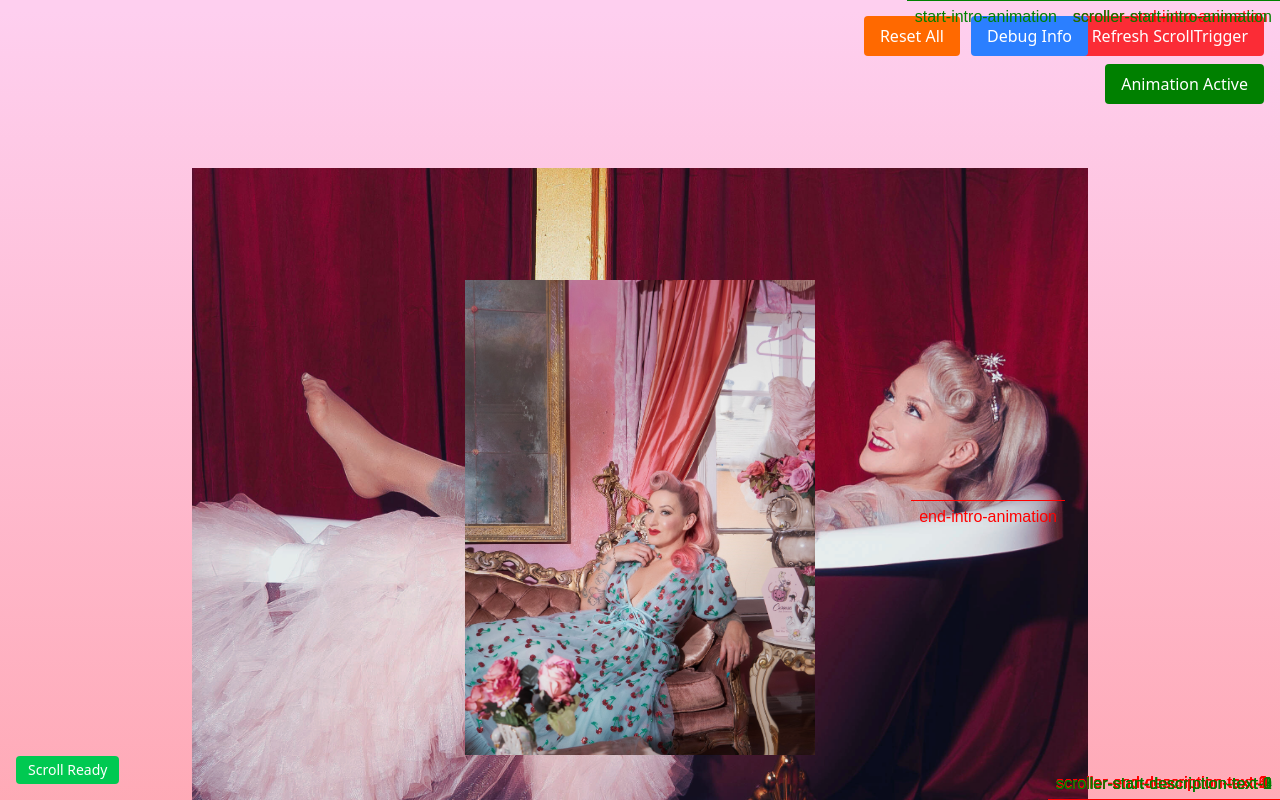
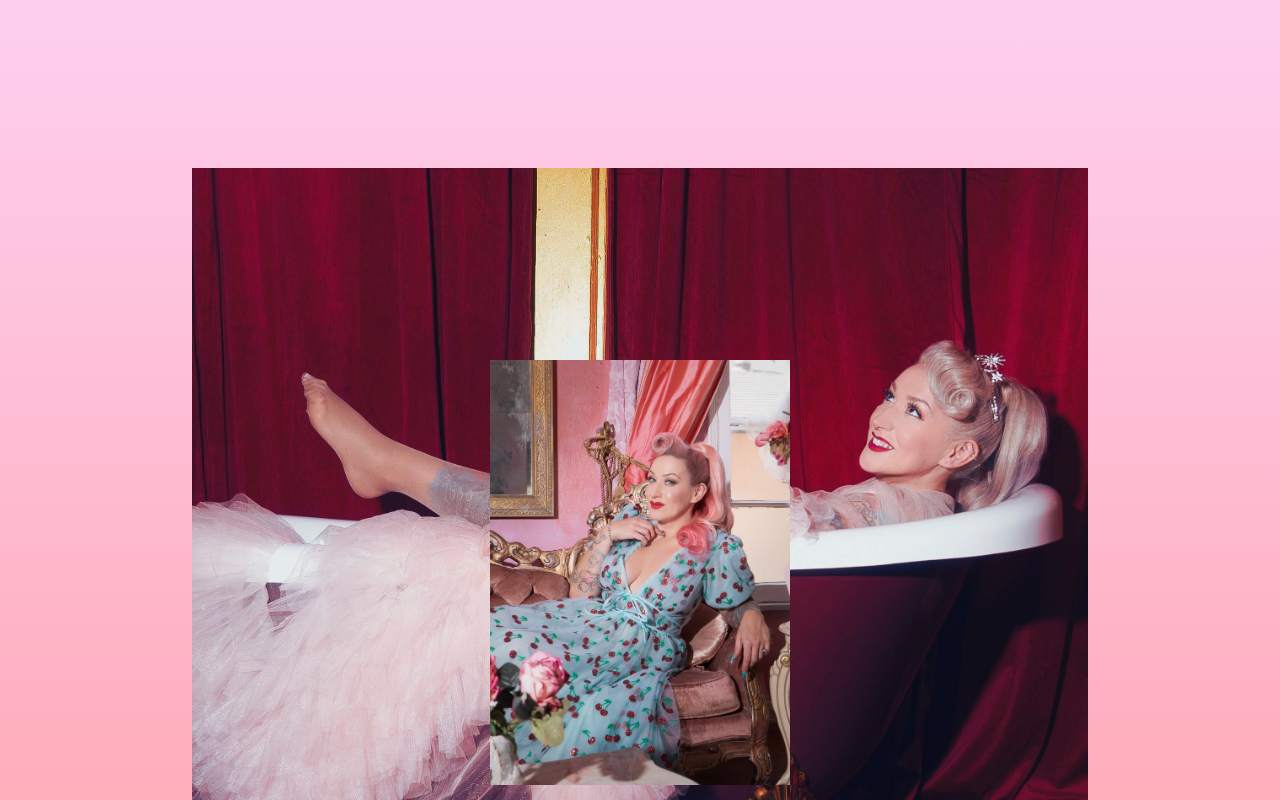
Before and after one commit to sphcastillo/newHomepageConcept, a Next.js app: page /homepage in a window 1280 px wide. Shown: the top 800 px of the page. Built offline with nearby package versions, Linux system fonts and the light colour scheme.

Commit message:
Testing buttons & markers for debugging have been removed - animation working perfectly for Intro & Description components

```diff
--- a/app/providers/SmoothScrollProvider.tsx
+++ b/app/providers/SmoothScrollProvider.tsx
@@ -78,11 +78,11 @@ export default function SmoothScrollProvider({
     <>
       {children}
       {/* Add a global ready state indicator */}
-      {isReady && (
+      {/* {isReady && (
         <div className="fixed bottom-4 left-4 z-50 bg-green-500 text-white px-3 py-1 rounded text-sm">
           Scroll Ready
         </div>
-      )}
+      )} */}
     </>
   );
 }
--- a/components/Description.tsx
+++ b/components/Description.tsx
@@ -54,7 +54,7 @@ function AnimatedText({ children, index }: { children: React.ReactNode; index: n
             start: "0px bottom",
             end: "bottom+=400px bottom",
             scroller: "[data-scroll-container]",
-            markers: true,
+            // markers: true,
             id: `description-text-${index}`,
           },
           opacity: 0,
--- a/components/Intro.tsx
+++ b/components/Intro.tsx
@@ -2,7 +2,7 @@
 
 import { useLayoutEffect, useRef } from "react";
 import Image from "next/image";
-import verticalCarousel from "@/images/newVerticalGlitz.jpg";
+import verticalCarousel from "@/images/breannaCarouselCreator.jpg";
 import horizontalCarousel from "@/images/carouselbathtubLuna.jpg";
 import gsap from "gsap";
 import { ScrollTrigger } from "gsap/ScrollTrigger";
@@ -50,7 +50,7 @@ function Intro() {
           start: "top",
           end: "+=500px",
           scroller: "[data-scroll-container]",
-          markers: true,
+          // markers: true,
           id: "intro-animation",
         },
       });
@@ -58,7 +58,7 @@ function Intro() {
       timeline
         .from(background.current, { clipPath: `inset(15%)` })
         .to(introImage.current, { height: "200px" }, 0)
-        .from(heading.current, { opacity: 0, y: 100 }, 0);
+        .from(heading.current, { opacity: 0, y: 250 }, 0);
 
       console.log("GSAP timeline steps added for Intro");
 
@@ -86,7 +86,7 @@ function Intro() {
   return (
     <section ref={mySection} className="w-full flex justify-center relative">
       {/* Temporary debug button */}
-      <button
+      {/* <button
         onClick={() => {
           console.log("Manual ScrollTrigger refresh");
           ScrollTrigger.refresh();
@@ -100,10 +100,10 @@ function Intro() {
         className="fixed top-4 right-4 z-50 bg-red-500 text-white px-4 py-2 rounded"
       >
         Refresh ScrollTrigger
-      </button>
+      </button> */}
 
       {/* Debug info button */}
-      <button
+      {/* <button
         onClick={() => {
           console.log("ScrollTrigger instances:", ScrollTrigger.getAll());
           console.log("GSAP tweens:", gsap.globalTimeline.getChildren());
@@ -111,10 +111,10 @@ function Intro() {
         className="fixed top-4 right-48 z-50 bg-blue-500 text-white px-4 py-2 rounded"
       >
         Debug Info
-      </button>
+      </button> */}
 
       {/* Global cleanup button */}
-      <button
+      {/* <button
         onClick={() => {
           console.log("Killing all ScrollTrigger instances");
           ScrollTrigger.getAll().forEach(trigger => trigger.kill());
@@ -126,15 +126,15 @@ function Intro() {
         className="fixed top-4 right-80 z-50 bg-orange-500 text-white px-4 py-2 rounded"
       >
         Reset All
-      </button>
+      </button> */}
 
       {/* Animation status indicator */}
-      <div
+      {/* <div
         className="fixed top-16 right-4 z-50 bg-green-500 text-white px-4 py-2 rounded"
         style={{ backgroundColor: 'green' }}
       >
         Animation Active
-      </div>
+      </div> */}
 
       <div
         ref={background}
@@ -150,10 +150,10 @@ function Intro() {
         />
       </div>
 
-      <div className="flex justify-center relative mt-[35vh]">
+      <div className="flex justify-center relative mt-[45vh]">
         <div
           ref={introImage}
-          className="absolute h-[475px] w-[350px] filter brightness-[.95]"
+          className="absolute h-[425px] w-[300px] filter brightness-[.95]"
         >
           <Image
             src={verticalCarousel}
```
Also changed, not shown: images/breannaCarouselCreator.jpg (added), images/newVerticalGlitz.jpg (deleted).
